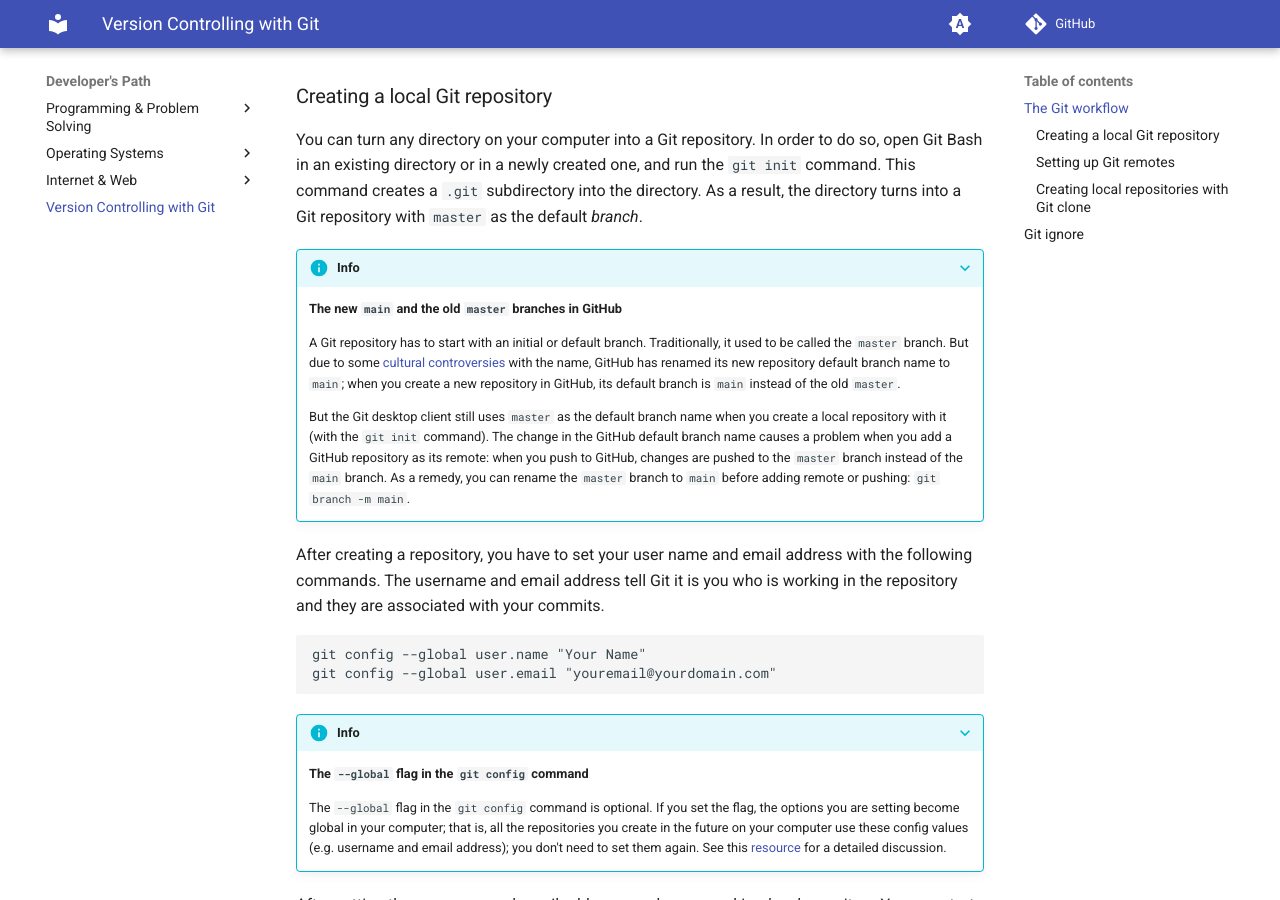
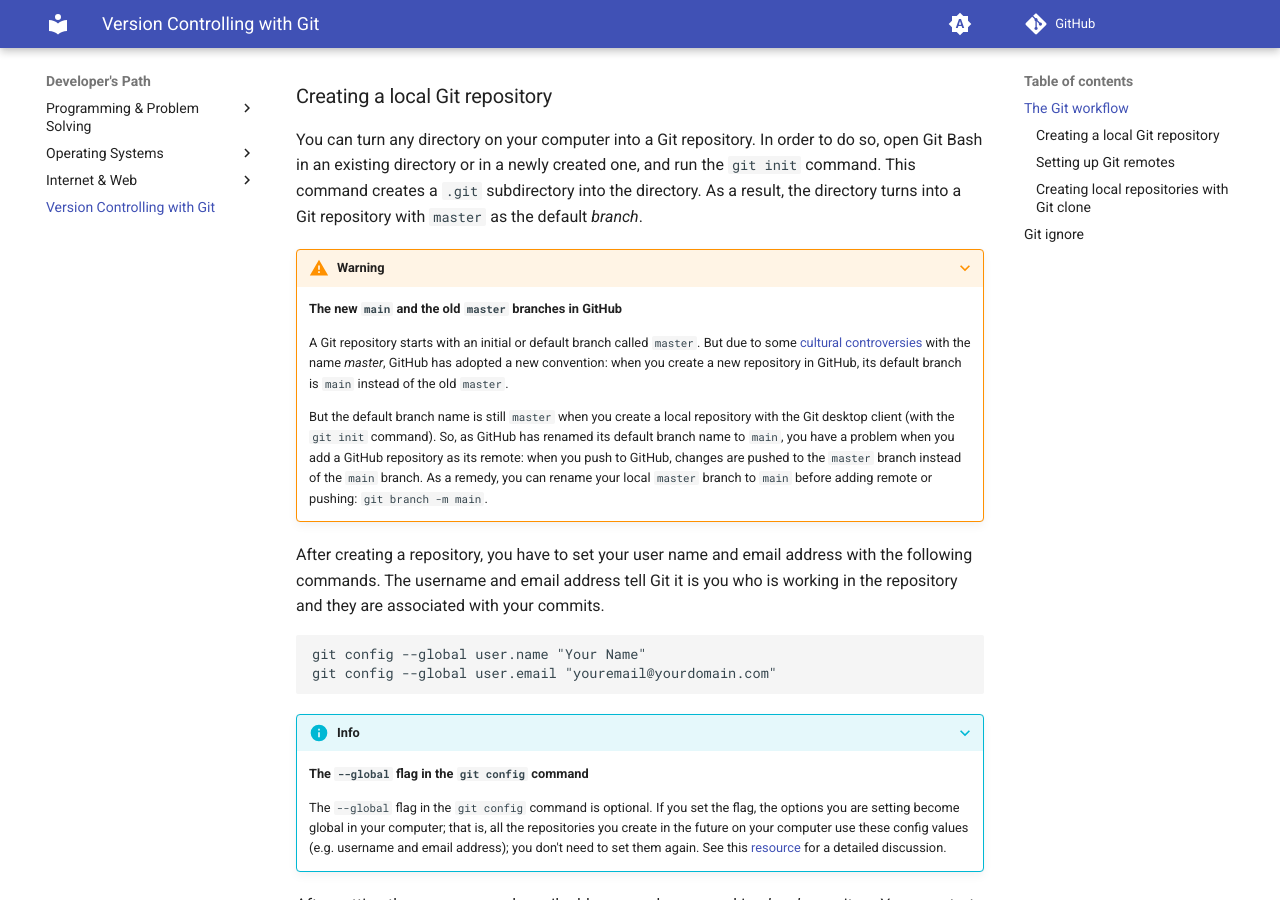
Before and after one commit to gharials/dev-path, an MkDocs documentation site: the page built from docs/vcs-git.md, in a window 1280 px wide and 900 px high, scrolled down 561 px. Built offline with MkDocs 1.6.1 and Material for MkDocs 9.7.7, drawn with Linux system fonts in a browser that asks for light colours; comment, search, counter and statistics services are not loaded.

Commit message:
'vcs-git': copy edit info box.

```diff
--- a/docs/vcs-git.md
+++ b/docs/vcs-git.md
@@ -14,12 +14,12 @@ This section gives a overview of how Git is used by developers. Before using Git
 
 You can turn any directory on your computer into a Git repository. In order to do so, open Git Bash in an existing directory or in a newly created one, and run the `git init` command. This command creates a `.git` subdirectory into the directory. As a result, the directory turns into a Git repository with `master` as the default _branch_.
 
-???+ info
+???+ warning
     **The new `main` and the old `master` branches in GitHub**
 
-    A Git repository has to start with an initial or default branch. Traditionally, it used to be called the `master` branch. But due to some [cultural controversies](https://www.theserverside.com/feature/Why-GitHub-renamed-its-master-branch-to-main) with the name, GitHub has renamed its new repository default branch name to `main`; when you create a new repository in GitHub, its default branch is `main` instead of the old `master`.
+    A Git repository starts with an initial or default branch called `master`. But due to some [cultural controversies](https://www.theserverside.com/feature/Why-GitHub-renamed-its-master-branch-to-main) with the name _master_, GitHub has adopted a new convention: when you create a new repository in GitHub, its default branch is `main` instead of the old `master`.
 
-    But the Git desktop client still uses `master` as the default branch name when you create a local repository with it (with the `git init` command). The change in the GitHub default branch name causes a problem when you add a GitHub repository as its remote: when you push to GitHub, changes are pushed to the `master` branch instead of the `main` branch. As a remedy, you can rename the `master` branch to `main` before adding remote or pushing: `git branch -m main`.
+    But the default branch name is still `master` when you create a local repository with the Git desktop client (with the `git init` command). So, as GitHub has renamed its default branch name to `main`, you have a problem when you add a GitHub repository as its remote: when you push to GitHub, changes are pushed to the `master` branch instead of the `main` branch. As a remedy, you can rename your local `master` branch to `main` before adding remote or pushing: `git branch -m main`.
 
 After creating a repository, you have to set your user name and email address with the following commands. The username and email address tell Git it is you who is working in the repository and they are associated with your commits.
 
```
